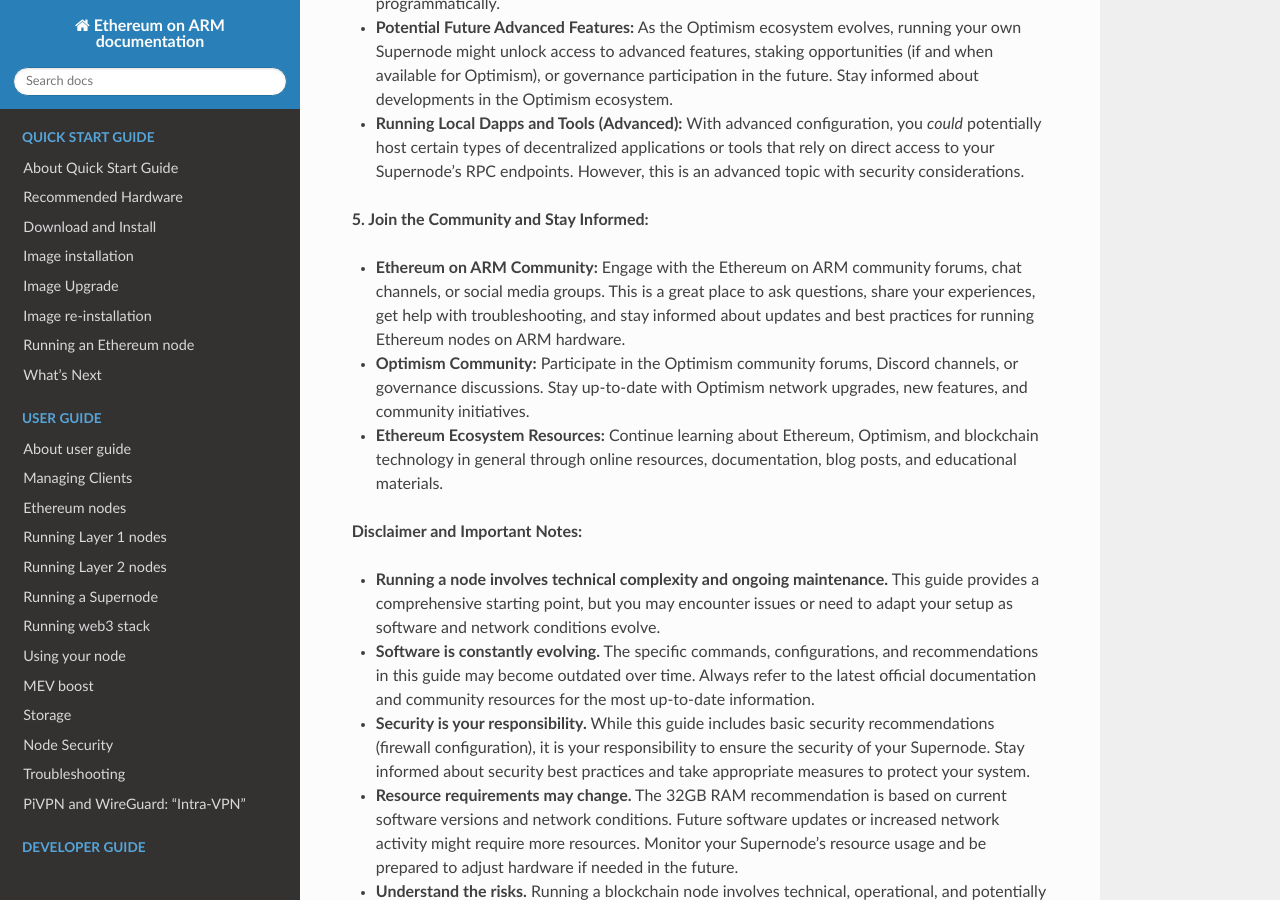
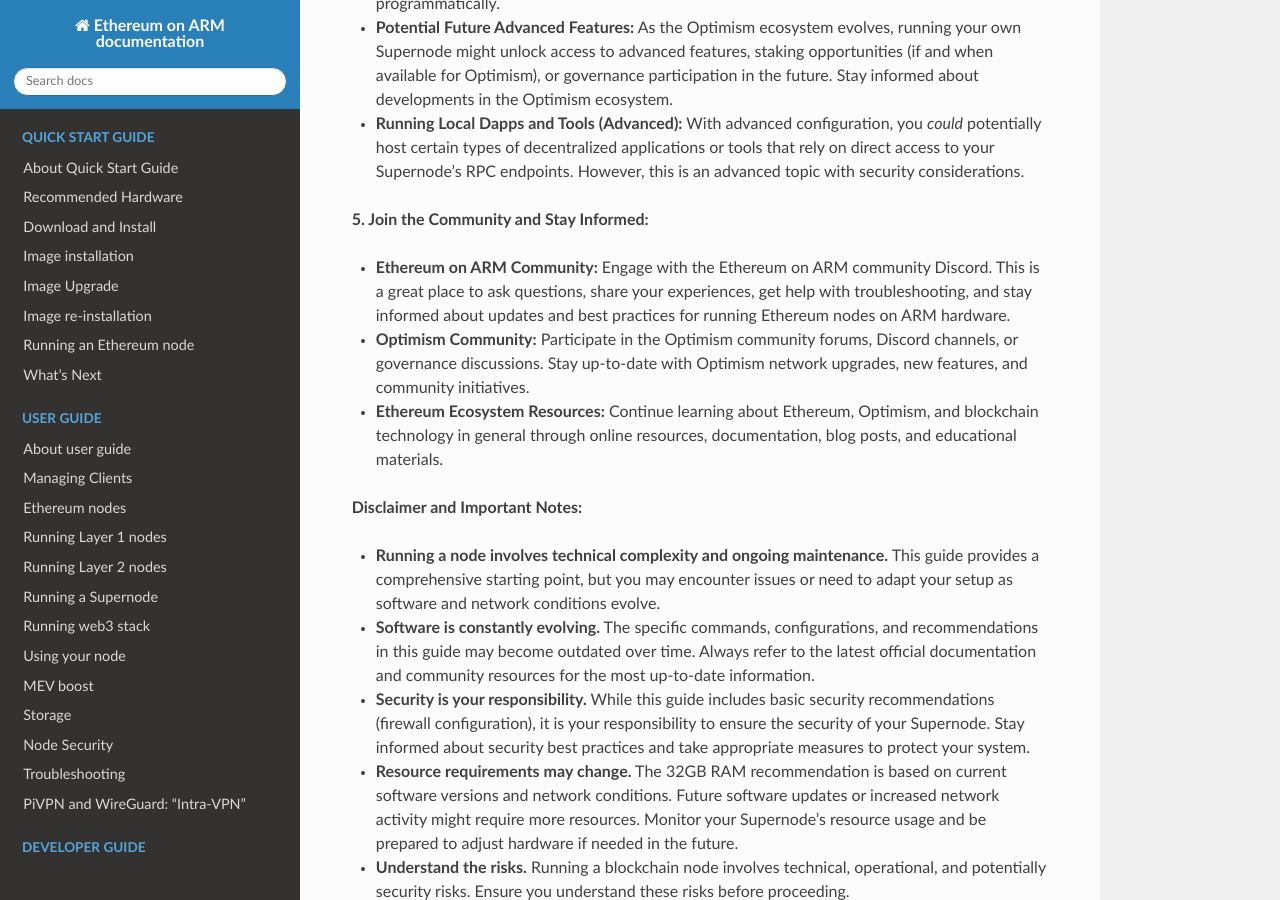
Before and after one commit to EOA-Blockchain-Labs/ethereumonarm, a Sphinx documentation site: the page built from docs/user-guide/optimism-node.rst, in a window 1280 px wide and 900 px high, scrolled down 31157 px. Built offline with Sphinx 7.4.7 and the Read the Docs theme 3.1.0, drawn with Linux system fonts in a browser that asks for light colours.

Commit message:
Improve doc

```diff
--- a/docs/user-guide/optimism-node.rst
+++ b/docs/user-guide/optimism-node.rst
@@ -1054,7 +1054,7 @@
 
 **5. Join the Community and Stay Informed:**
 
-*   **Ethereum on ARM Community:** Engage with the Ethereum on ARM community forums, chat channels, or social media groups.  This is a great place to ask questions, share your experiences, get help with troubleshooting, and stay informed about updates and best practices for running Ethereum nodes on ARM hardware.
+*   **Ethereum on ARM Community:** Engage with the Ethereum on ARM community Discord.  This is a great place to ask questions, share your experiences, get help with troubleshooting, and stay informed about updates and best practices for running Ethereum nodes on ARM hardware.
 *   **Optimism Community:**  Participate in the Optimism community forums, Discord channels, or governance discussions. Stay up-to-date with Optimism network upgrades, new features, and community initiatives.
 *   **Ethereum Ecosystem Resources:**  Continue learning about Ethereum, Optimism, and blockchain technology in general through online resources, documentation, blog posts, and educational materials.
 
```
